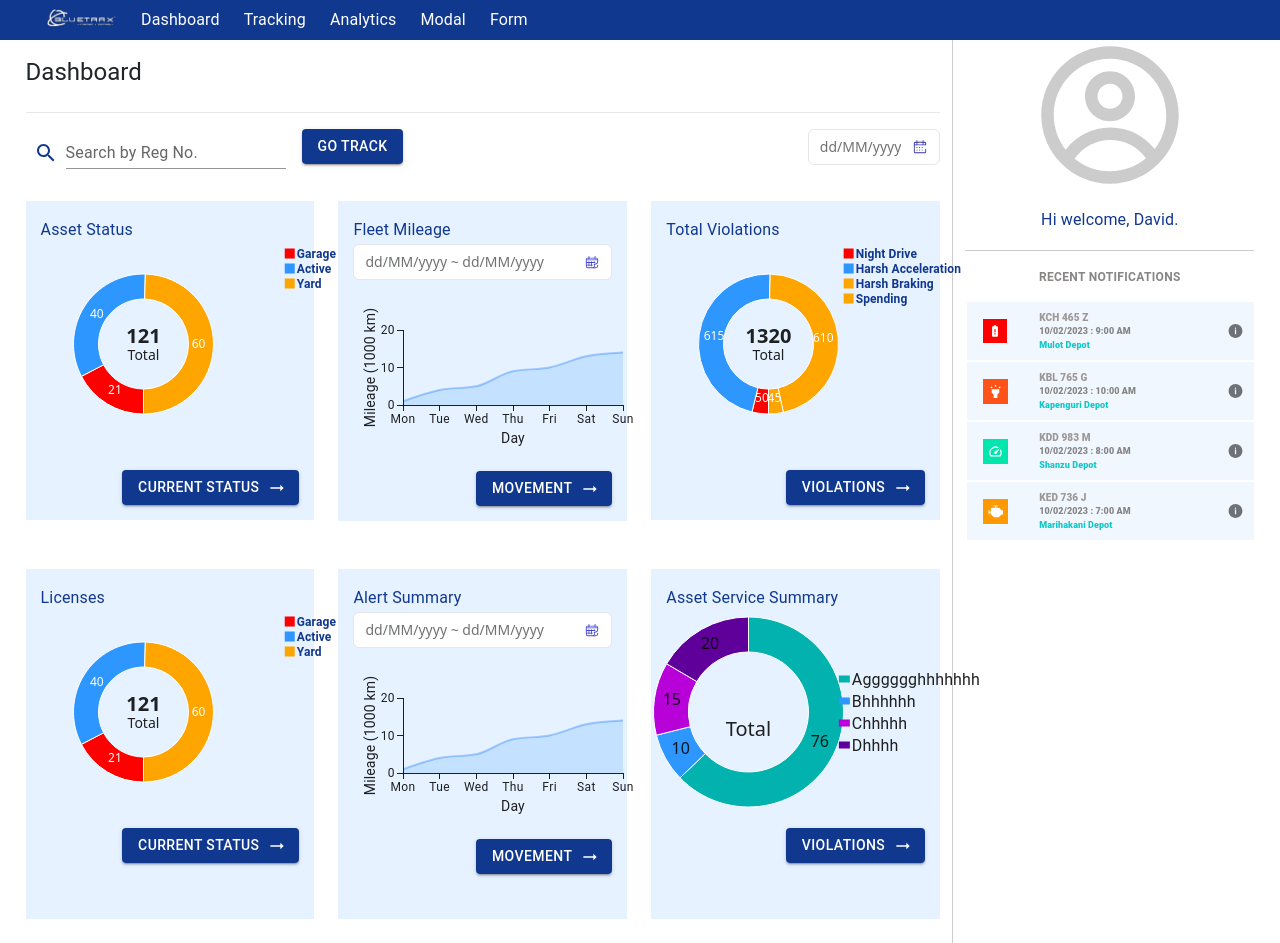
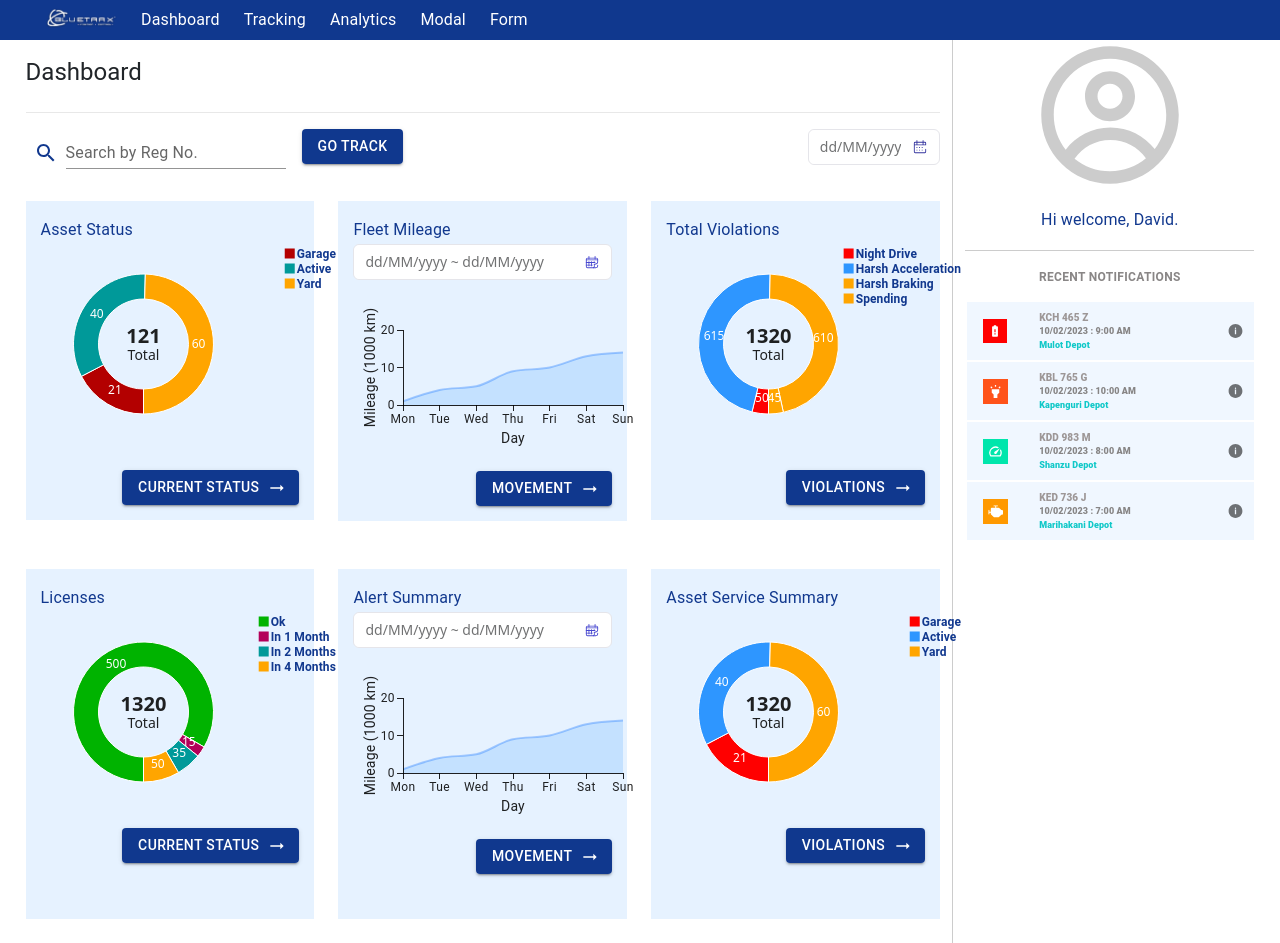
Before and after one commit to leo-mutuku/bluetrax, a React (Vite) app: page / in a window 1280 px wide. Built offline with nearby package versions, Linux system fonts and the light colour scheme.

Commit message:
updated charts

```diff
--- /dev/null
+++ b/src/components/charts/PieChartSmall.jsx
@@ -0,0 +1,116 @@
+import * as React from "react";
+import { PieChart, pieArcLabelClasses } from "@mui/x-charts/PieChart";
+import { DefaultChartsLegend } from "@mui/x-charts/ChartsLegend";
+import { useDrawingArea } from "@mui/x-charts/hooks";
+import { styled } from "@mui/material/styles";
+import { Box, Stack } from "@mui/material";
+
+const size = {
+  width: 300,
+  height: 200,
+};
+
+const StyledText = styled("text")(({ theme }) => ({
+  fill: theme.palette.text.primary,
+  textAnchor: "middle",
+  dominantBaseline: "central",
+  fontSize: 14,
+}));
+
+function PieCenterLabel({ item, title }) {
+  const { width, height, left, top } = useDrawingArea();
+  return (
+    <>
+      <StyledText
+        x={left + width / 2}
+        y={top + height / 2.2}
+        sx={{ fontWeight: "600", fontSize: "20px" }}
+      >
+        1320
+      </StyledText>
+      <StyledText x={left + width / 2} y={top + height / 1.8}>
+        Total
+      </StyledText>
+    </>
+  );
+}
+
+export default function PieChartSmall({ data }) {
+  const [isHidden, setIsHidden] = React.useState(true);
+  return (
+    <Stack
+      direction="row"
+      sx={{ width: "100%" }}
+      className="custom-y-padding-bottom"
+    >
+      <Box sx={{ flexGrow: 1 }}>
+        <PieChart
+          series={[
+            {
+              data,
+              innerRadius: 45,
+              arcLabel: (item) => {
+                return `${item.value} `;
+              },
+
+              outerRadius: 70,
+
+              arcLabelMinAngle: 0,
+              arcLabelRadius: 55,
+              startAngle: -180,
+              endAngle: 180,
+            },
+          ]}
+          slotProps={{
+            legend: {
+              hidden: false,
+              labelStyle: {
+                fontSize: 12,
+
+                fill: "#11388e",
+                fontWeight: "bold",
+              },
+              padding: 2,
+              position: { vertical: "top", horizontal: "right" },
+              itemMarkWidth: 10,
+              itemMarkHeight: 10,
+              markGap: 2,
+              itemGap: 3,
+            },
+          }}
+          sx={{
+            [`& .${pieArcLabelClasses.root}`]: {
+              fill: "white",
+              fontSize: 12,
+              fontWeight: "500",
+              backgroundColor: "rgb(130, 50, 29)",
+            },
+          }}
+          defs={[
+            {
+              id: "dots",
+              type: "patternDots",
+              background: "inherit",
+              color: "rgba(255, 255, 255, 0.3)",
+              size: 4,
+              padding: 1,
+              stagger: true,
+            },
+            {
+              id: "lines",
+              type: "patternLines",
+              background: "inherit",
+              color: "rgba(255, 255, 255, 0.3)",
+              rotation: -45,
+              lineWidth: 6,
+              spacing: 10,
+            },
+          ]}
+          {...size}
+        >
+          <PieCenterLabel> </PieCenterLabel>
+        </PieChart>
+      </Box>
+    </Stack>
+  );
+}
--- a/src/pages/dashboard/index.jsx
+++ b/src/pages/dashboard/index.jsx
@@ -11,12 +11,12 @@ import { CgProfile } from "react-icons/cg";
 import SingleDate from "../../components/form/SingleDate";
 import ButtonWithIcon from "../../components/form/ButtonWithIcon";
 import Notification from "../../components/notification/Notification";
-import SimplePieChart from "../../components/charts/SimplePieChart";
 import PieChartMedium from "../../components/charts/PieChartMedium";
+import PieChartSmall from "../../components/charts/PieChartSmall";
 
 const assetStatus = [
-  { value: 21, label: "Garage", color: "red" },
-  { value: 40, label: "Active" },
+  { value: 21, label: "Garage", color: " #b30000" },
+  { value: 40, label: "Active", color: "#009999" },
   { value: 60, label: "Yard", color: "orange" },
 ];
 const fleetMileage = [
@@ -31,9 +31,10 @@ const totalViolations = [
   { value: 45, label: "Spending", color: "orange" },
 ];
 const licenses = [
-  { value: 21, label: "Garage", color: "red" },
-  { value: 40, label: "Active" },
-  { value: 60, label: "Yard", color: "orange" },
+  { value: 500, label: "Ok", color: "#00b300" },
+  { value: 15, label: "In 1 Month", color: "#b30059" },
+  { value: 35, label: "In 2 Months", color: " #009999" },
+  { value: 50, label: "In 4 Months", color: "orange" },
 ];
 const alertSummary = [
   { value: 21, label: "Garage", color: "red" },
@@ -186,7 +187,7 @@ const Dashboard = () => {
                         </Typography>
                       </Stack>
                       <Stack sx={{ alignItems: "center" }}>
-                        <PieChart data={assetStatus} />
+                        <PieChartSmall data={licenses} />
                       </Stack>
                       <Stack sx={{ alignItems: "flex-end" }}>
                         <ButtonWithIcon buttonName={"Current Status"} />
@@ -242,7 +243,7 @@ const Dashboard = () => {
                         </Typography>
                       </Stack>
                       <Stack sx={{ alignItems: "center" }}>
-                        <SimplePieChart />
+                        <PieChartMedium data={assetServiceSummary} />
                       </Stack>
                       <Stack sx={{ alignItems: "flex-end" }}>
                         <ButtonWithIcon buttonName={"Violations"} />
```
